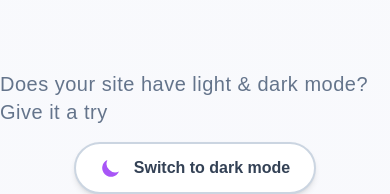
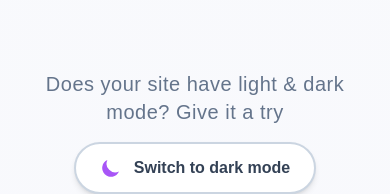
Before and after one commit to wattsmainsanglais/portfolio-next-express, a Next.js app in the folder client/: page /en in a window 390 px wide. Shown: the part 802-996 px from the top of the page. Built offline with nearby package versions, Linux system fonts and the light colour scheme; a web font is replaced by a local one.

Commit message:
center mobile theme toggle

```diff
--- a/client/src/app/[locale]/_components/ThemeToggle.js
+++ b/client/src/app/[locale]/_components/ThemeToggle.js
@@ -10,7 +10,7 @@ export default function ThemeToggle() {
 
   return (
     <div className="flex flex-col items-center gap-4 py-10">
-      <p className="text-slate-500 dark:text-slate-400 text-xl md:text-2xl font-medium tracking-wide">
+      <p className="text-slate-500 dark:text-slate-400 text-xl md:text-2xl font-medium tracking-wide text-center px-4">
         {t('question')}
       </p>
       <button
```
